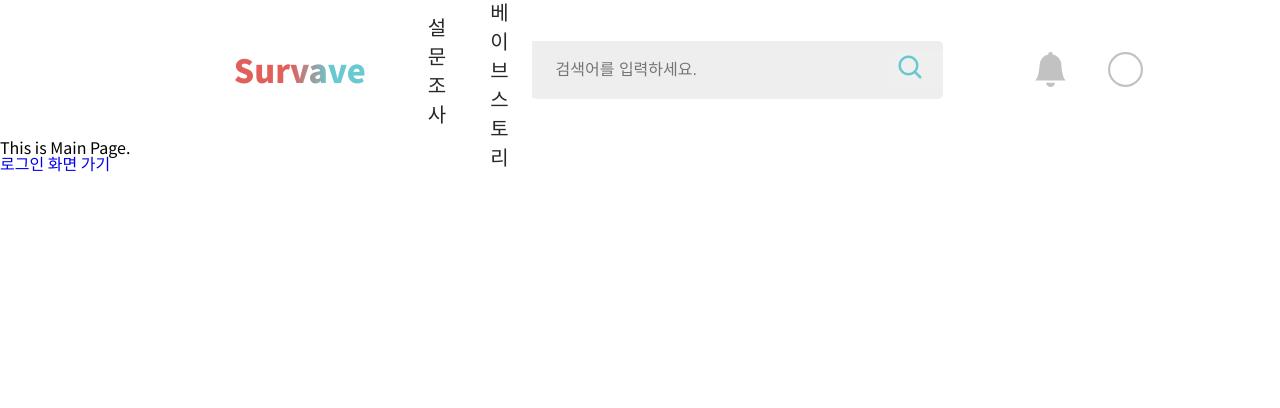
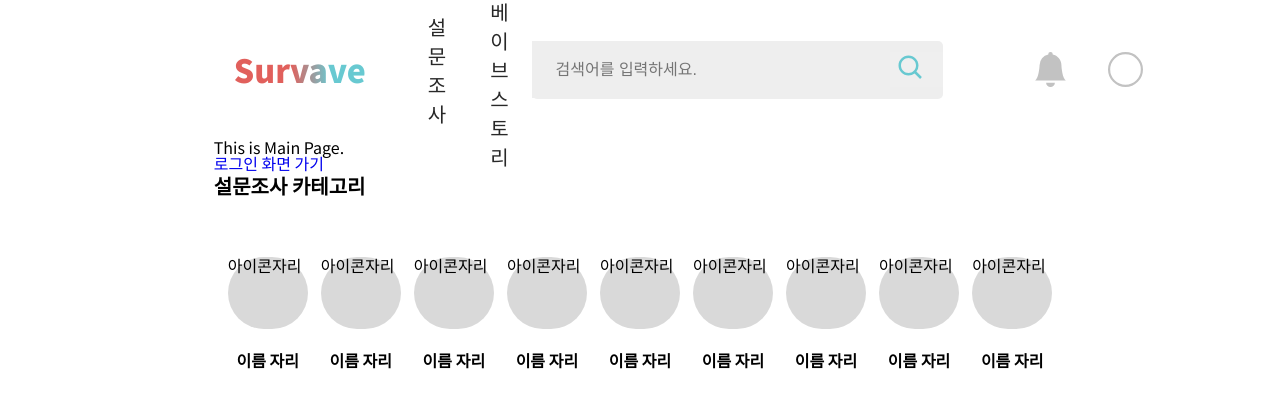
Before and after one commit to UMC-MMM/Client, a React (Create React App) app in the folder mmm_client/: page / in a window 1280 px wide. Shown: the top 408 px of the page. Built offline with nearby package versions, Linux system fonts and the light colour scheme.

Commit message:
메인 페이지 설문조사 카테고리 컴포넌트 생성 - 아이콘 첨부 미완

```diff
--- a/mmm_client/src/app.css
+++ b/mmm_client/src/app.css
@@ -103,6 +103,58 @@
   padding-right: 40px;
 }
 
+/* 메인페이지 컴포넌트들 */
+.mainWrap {
+  width: 66.6%;
+  margin: 0 auto;
+}
+/* 메인페이지 전체를 묶는 className으로 중앙에 맞춤 */
+
+/* 설문조사 카테고리 컴포넌트 */
+.surveyCategoryTitle {
+  font-size: 20px;
+  font-weight: 700;
+  line-height: 29px;
+  letter-spacing: 0em;
+  text-align: left;
+}
+
+/* 설문조사 카테고리 버튼 컴포넌트 */
+.surveyCategoryContainer {
+  display: flex;
+  justify-content: space-between;
+  margin-left: 14px;
+  margin-right: 14px;
+}
+.categoryButtonContainer {
+  display: flex;
+  flex-direction: column;
+  justify-content: center;
+  margin-top: 57px;
+}
+
+.categoryButtonIcon {
+  height: 71.92660522460938px;
+  width: 80px;
+  left: 334px;
+  top: 801px;
+  border-radius: 60px;
+  background: #d9d9d9;
+}
+
+.categoryButtonName {
+  font-size: 16px;
+  font-weight: 700;
+  line-height: 23px;
+  letter-spacing: 0em;
+  text-align: left;
+  text-align: center;
+
+  height: 24px;
+  width: 80px;
+
+  margin-top: 20.07px;
+}
 /* LogIn page CSS*/
 .logo {
   background: linear-gradient(90deg, #e1605c 39.85%, #68c9d1 60.53%);
@@ -205,8 +257,7 @@
 }
 
 /* 하늘색 버튼 */
-#loginSubmitBtn,
-#signupSubmitBtn {
+#loginSubmitBtn {
   border: none;
   background-color: #68c9d1;
   color: #ffffff;
@@ -214,6 +265,18 @@
   font-weight: 700;
   font-size: 18px;
   font-family: "Noto Sans KR";
+  cursor: pointer;
+}
+
+#signupSubmitBtn {
+  border: none;
+  background-color: #8e8e8e;
+  color: #ffffff;
+  font-style: normal;
+  font-weight: 700;
+  font-size: 18px;
+  font-family: "Noto Sans KR";
+  cursor: pointer;
 }
 
 .loginFindIdandPassword {
@@ -387,6 +450,7 @@
   color: #68c9d1;
   text-align: center;
 }
+
 .signupSubmitBtn {
   margin: 0 auto;
   margin-top: 64px;
@@ -394,7 +458,8 @@
   height: 60px;
   text-align: center;
   line-height: 60px;
-  background-color: #68c9d1;
+  /* background-color: #68c9d1; */
+  background-color: #8e8e8e;
   color: #ffffff;
   font-style: normal;
   font-weight: 700;
--- /dev/null
+++ b/mmm_client/src/components/categoryButton.jsx
@@ -0,0 +1,12 @@
+import React from "react";
+
+const CategoryButton = () => {
+  return (
+    <div className="categoryButtonContainer">
+      <div className="categoryButtonIcon">아이콘자리</div>
+      <div className="categoryButtonName">이름 자리</div>
+    </div>
+  );
+};
+
+export default CategoryButton;
--- a/mmm_client/src/components/main.jsx
+++ b/mmm_client/src/components/main.jsx
@@ -1,15 +1,19 @@
 import React from "react";
 import { Link } from "react-router-dom";
 import Navbar from "./navbar";
+import SurveyCategory from "./surveyCategory";
 
 const Main = () => {
   return (
     <>
       <Navbar />
-      <div>This is Main Page.</div>
-      <Link to="/login" style={{ textDecoration: "none", cursor: "pointer" }}>
-        <div>로그인 화면 가기</div>
-      </Link>
+      <div className="mainWrap">
+        <div>This is Main Page.</div>
+        <Link to="/login" style={{ textDecoration: "none", cursor: "pointer" }}>
+          <div>로그인 화면 가기</div>
+        </Link>
+        <SurveyCategory />
+      </div>
     </>
   );
 };
--- /dev/null
+++ b/mmm_client/src/components/surveyCategory.jsx
@@ -0,0 +1,23 @@
+import React from "react";
+import CategoryButton from "./categoryButton";
+
+const SurveyCategory = () => {
+  return (
+    <div className="surveyCategory">
+      <div className="surveyCategoryTitle">설문조사 카테고리</div>
+      <div className="surveyCategoryContainer">
+        <CategoryButton />
+        <CategoryButton />
+        <CategoryButton />
+        <CategoryButton />
+        <CategoryButton />
+        <CategoryButton />
+        <CategoryButton />
+        <CategoryButton />
+        <CategoryButton />
+      </div>
+    </div>
+  );
+};
+
+export default SurveyCategory;
```
